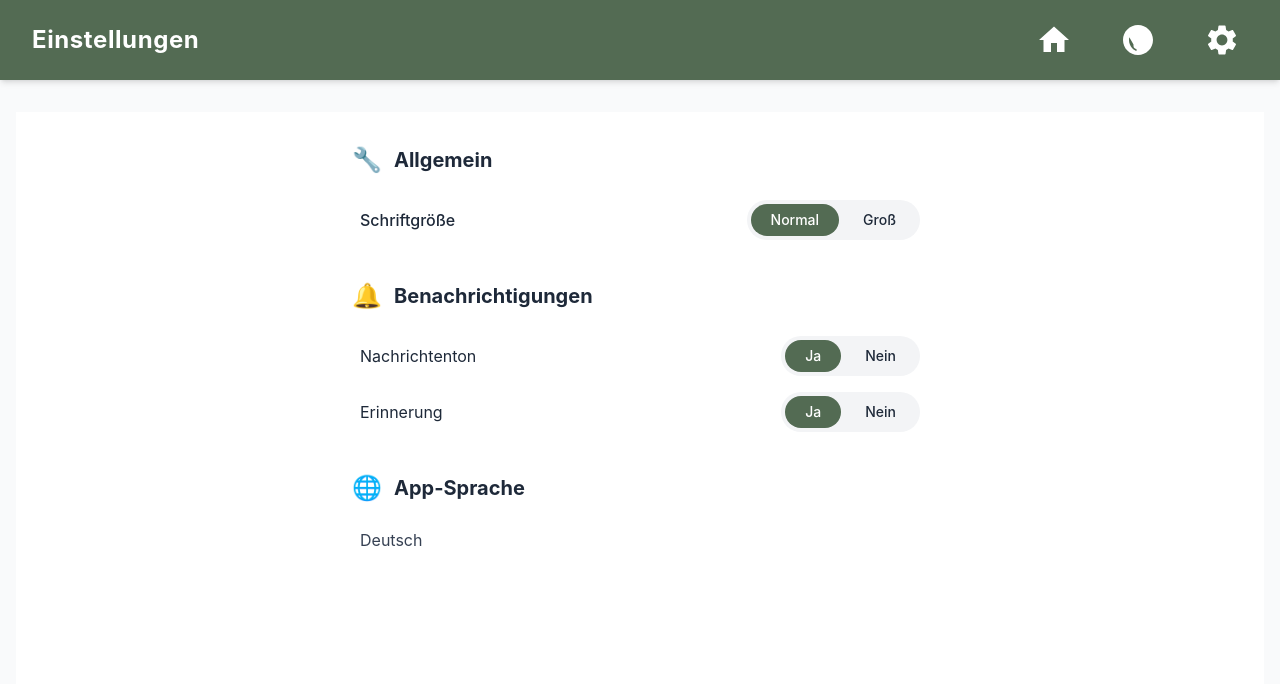
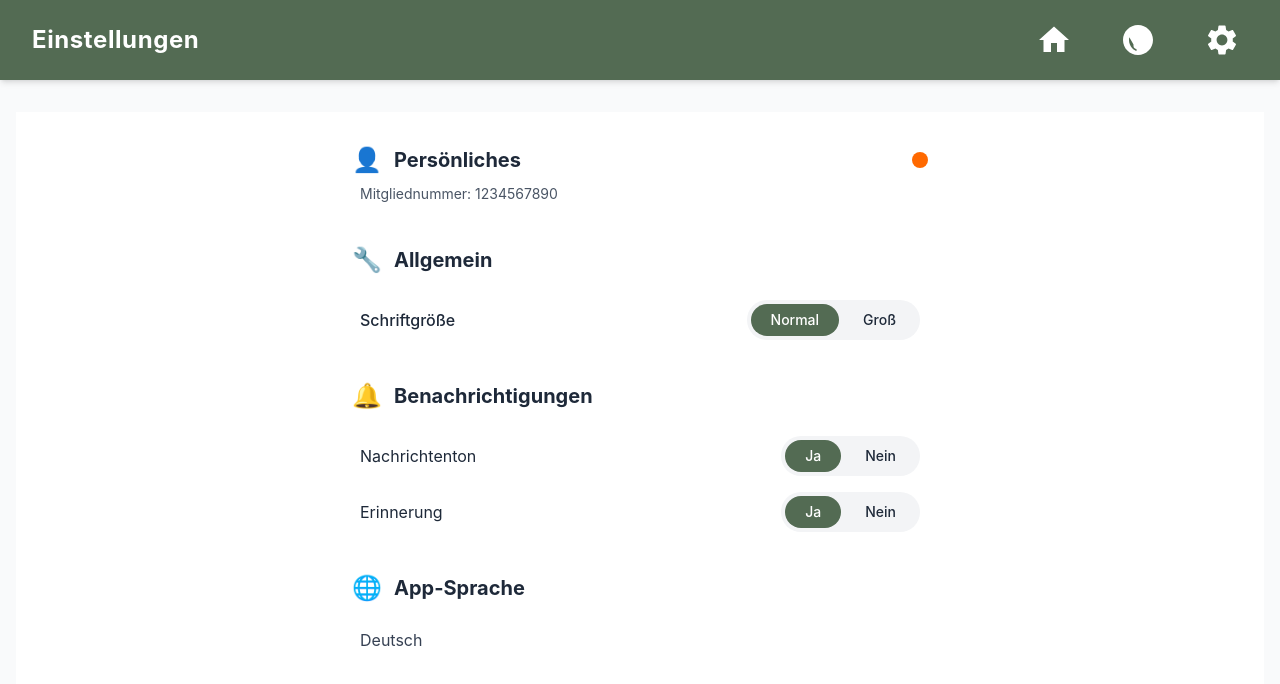
Before and after one commit to trini2006/tierheim, a Vue app in the folder frontend/: page /einstellungen in a window 1280 px wide. Shown: the top 684 px of the page. Built offline with nearby package versions, Linux system fonts and the light colour scheme.

Commit message:
systemEinstellungen funktioniert für benutzer und admin

```diff
--- a/frontend/src/router.js
+++ b/frontend/src/router.js
@@ -1,7 +1,8 @@
 // router.js
 import { createRouter, createWebHistory } from 'vue-router'
+import { ref } from 'vue' // Wichtig für den Pfad-Speicher
 
-// Layout (enthält die untere Navigation)
+// Layout
 import AppLayout from './views/layout.vue'
 
 // Hauptseiten Benutzer
@@ -27,6 +28,7 @@ import AdminReservierungen from './views/admin/hauptseiten/reservierungen.vue'
 import AdminStatistik from './views/admin/hauptseiten/statistik.vue'
 import AdminVeranstaltungen from './views/admin/hauptseiten/veranstaltungen.vue'
 import AdminVeranstaltungHinzufuegen from './views/admin/hauptseiten/veranstaltunghinzufuegen.vue'
+import AdminEinstellungen from './views/beides/systemEinstellungen.vue'
 import AdminProfileinstellungen from './views/admin/hauptseiten/profileinstellungen.vue'
 
 const routes = [
@@ -34,22 +36,16 @@ const routes = [
     path: '/',
     component: AppLayout,
     children: [
-      // STARTSEITE (Desktop Master-Detail-Zentrale)
       {
         path: '',
         component: Startseite,
         meta: { title: 'Willkommen' },
         children: [
-          // Zeigt am Anfang standardmäßig "Nächster Termin"
           { path: '', component: NaechsterTermin },
-          // Zeigt "Nachrichten" auf der rechten Desktopseite (unter /nachrichten)
           { path: 'nachrichten', component: Nachrichten },
-          // Zeigt "Reservierungsübersicht" auf der rechten Desktopseite (unter /reservierungen)
           { path: 'reservierungen', component: ReservierungsUebersicht },
         ],
       },
-
-      // SEPARATE MOBILE PFADE (Laden die Seiten im Vollbild auf dem Handy)
       {
         path: 'benachrichtigungen',
         component: Nachrichten,
@@ -60,8 +56,6 @@ const routes = [
         component: ReservierungsUebersicht,
         meta: { title: 'Reservierungsübersicht' },
       },
-
-      // Weitere Hauptseiten
       {
         path: 'tierheim',
         component: TierheimInfo,
@@ -77,8 +71,6 @@ const routes = [
         component: HundeBeschreibung,
         meta: { title: 'Details' },
       },
-
-      // Der Reservierungs-Ablauf
       {
         path: 'reservieren/zeit',
         component: Zeitwahl,
@@ -99,7 +91,6 @@ const routes = [
         component: Erfolg,
         meta: { title: 'Erfolgreich!' },
       },
-
       // ADMIN-BEREICH
       {
         path: 'admin',
@@ -137,6 +128,11 @@ const routes = [
         meta: { title: 'Event hinzufügen' },
       },
       {
+        path: 'admin/einstellungen',
+        component: AdminEinstellungen,
+        meta: { title: 'AdminEinstellungen' },
+      },
+      {
         path: 'admin/profileinstellungen',
         component: AdminProfileinstellungen,
         meta: { title: 'Profileinstellungen' },
@@ -150,4 +146,13 @@ const router = createRouter({
   routes,
 })
 
+// NEU: Globaler Speicher für den vorherigen Pfad
+export const previousPath = ref('')
+
+// Navigation Guard: Merkt sich den Pfad VOR jedem Wechsel
+router.beforeEach((to, from, next) => {
+  previousPath.value = from.path || '/'
+  next()
+})
+
 export default router
--- a/frontend/src/views/beides/systemEinstellungen.vue
+++ b/frontend/src/views/beides/systemEinstellungen.vue
@@ -1,9 +1,22 @@
-<!---wird bei admin nicht angezeigt-->
 <template>
   <div class="w-full min-h-screen bg-white px-6 py-8 text-gray-800">
     <div class="w-full max-w-xl mx-auto space-y-10">
 
-      <!-- Sektion 1: Allgemein (Wichtig: Icon und Überschrift wie im Bild) -->
+      <!-- Sektion: Persönliches (nur sichtbar, wenn die vorherige Seite KEIN Admin-Pfad war) -->
+      <section v-if="!wasAdmin">
+        <div class="flex items-center justify-between mb-2">
+          <div class="flex items-center gap-3">
+            <span class="text-2xl">👤</span>
+            <h2 class="text-xl font-bold">Persönliches</h2>
+          </div>
+          <div class="w-4 h-4 bg-orange-500 rounded-full"></div>
+        </div>
+        <div class="px-2">
+          <p class="text-gray-600 text-sm">Mitgliednummer: 1234567890</p>
+        </div>
+      </section>
+
+      <!-- Sektion 1: Allgemein -->
       <section>
         <div class="flex items-center gap-3 mb-6">
           <span class="text-2xl">🔧</span>
@@ -58,7 +71,11 @@
 </template>
 
 <script setup>
-import { ref } from 'vue'
+import { ref, computed } from 'vue'
+import { previousPath } from '@/router.js'
+
+// Prüft anhand der globalen Variable, ob die vorherige Route ein Admin-Pfad war
+const wasAdmin = computed(() => previousPath.value.includes('/admin'))
 
 const fontSize = ref('normal')
 const sound = ref(true)
--- a/frontend/src/views/layout.vue
+++ b/frontend/src/views/layout.vue
@@ -42,7 +42,7 @@
           </RouterLink>
 
           <RouterLink
-            :to="isAdmin ? '/beides/systemeinstellungen' : '/einstellungen'"
+            :to="isAdmin ? '/admin/einstellungen' : '/einstellungen'"
             class="p-2 rounded-full hover:bg-black/10 transition"
           >
             <svg class="w-9 h-9" fill="currentColor" viewBox="0 0 24 24">
@@ -92,7 +92,7 @@
         ><span class="text-xs">{{ isAdmin ? 'Hunde' : 'Tierheim' }}</span>
       </RouterLink>
       <RouterLink
-        :to="isAdmin ? '/beides/systemeinstellungen' : '/einstellungen'"
+        :to="isAdmin ? '/admin/einstellungen' : '/einstellungen'"
         class="flex flex-col items-center text-gray-600"
       >
         <span class="text-xl">⚙️</span><span class="text-xs">Einstellungen</span>
```
